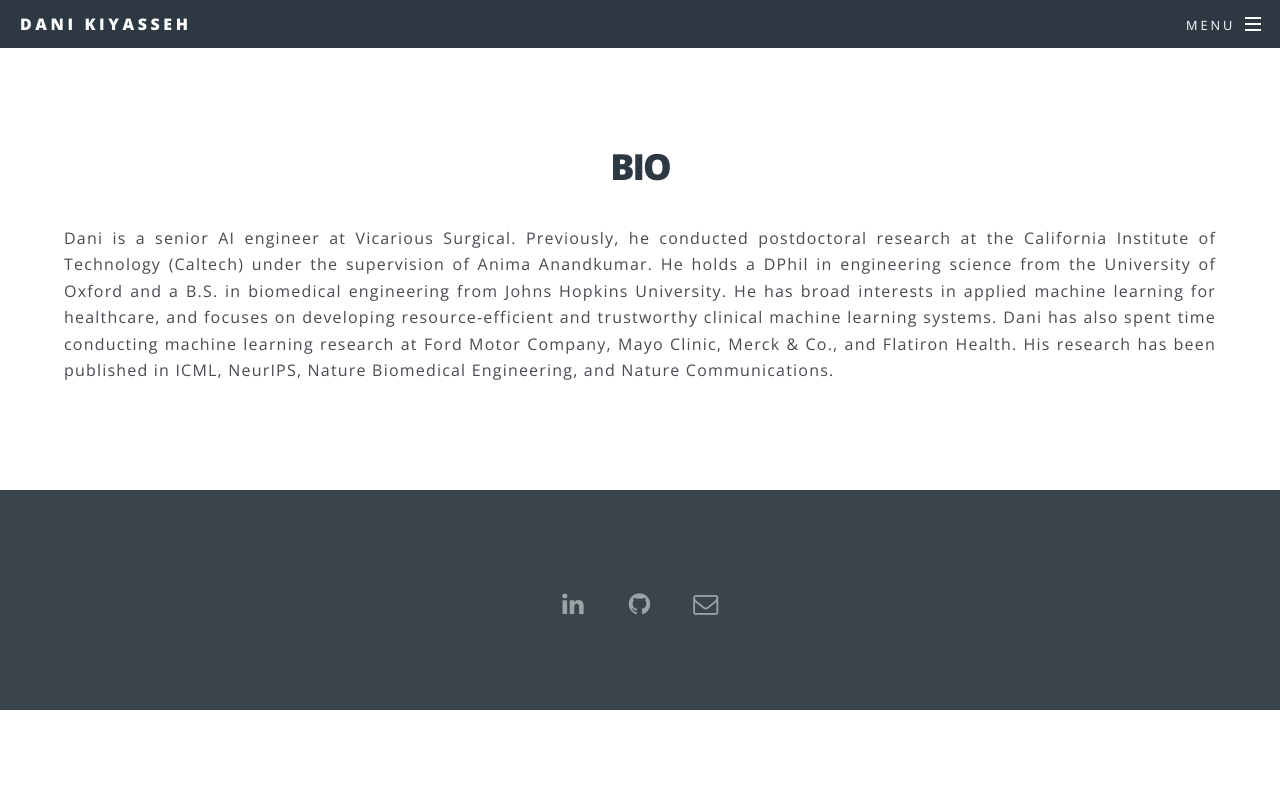
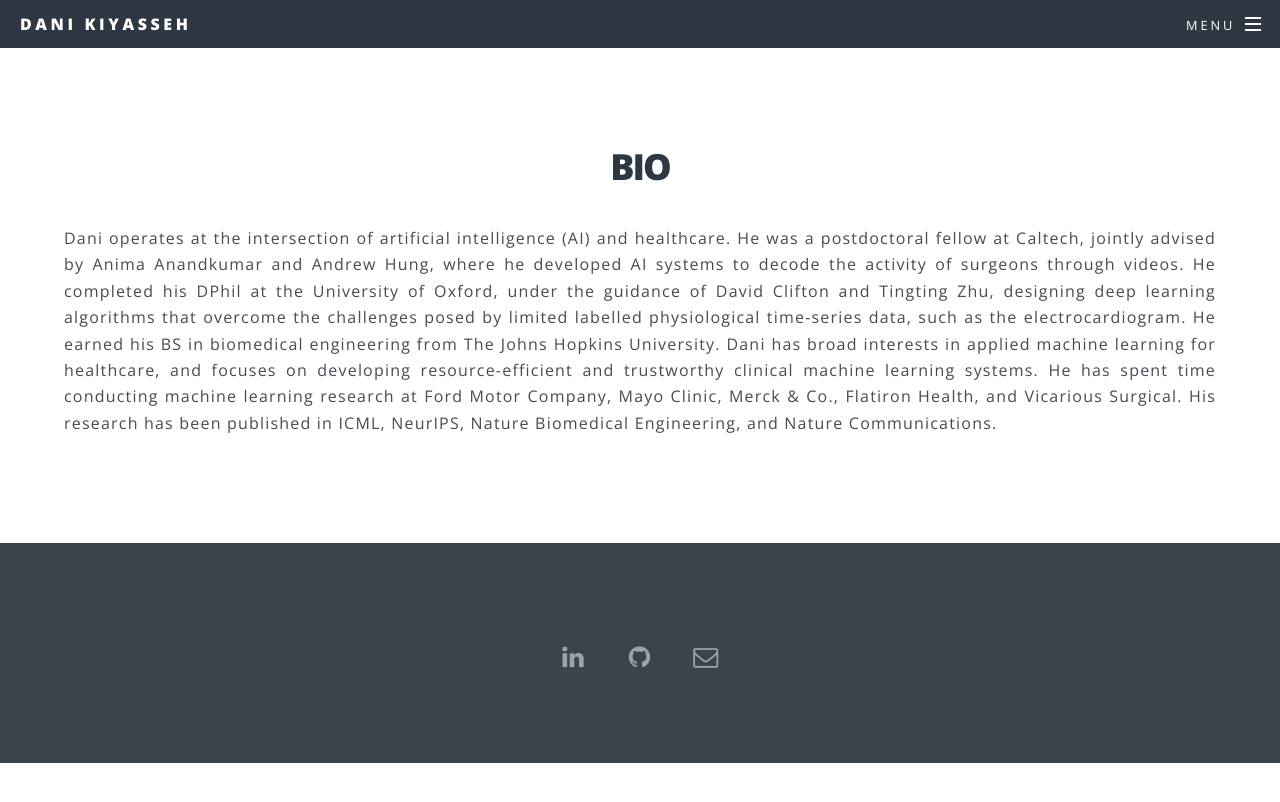
Before and after one commit to danikiyasseh/danikiyasseh.github.io, a Jekyll site: the page bio.html, which Jekyll copies as it is, in a window 1280 px wide. Shown: the top 802 px of the page. Built offline with Jekyll 4.4.1, drawn with Linux system fonts in a browser that asks for light colours; a style sheet for code colours, icons or effects is not loaded.

Commit message:
Update bio.html

```diff
--- a/bio.html
+++ b/bio.html
@@ -87,12 +87,13 @@
 								</h2>
 
 								<p style="text-align:justify;">
-                Dani is a senior AI engineer at Vicarious Surgical.
-                Previously, he conducted postdoctoral research at the California Institute of Technology (Caltech) under the supervision of Anima Anandkumar.
-                He holds a DPhil in engineering science from the University of Oxford and a B.S. in biomedical engineering from Johns Hopkins University.
-                He has broad interests in applied machine learning for healthcare, and focuses on developing resource-efficient and trustworthy clinical machine learning systems.
-                Dani has also spent time conducting machine learning research at Ford Motor Company, Mayo Clinic, Merck & Co., and Flatiron Health.
-                His research has been published in ICML, NeurIPS, Nature Biomedical Engineering, and Nature Communications.
+                Dani operates at the intersection of artificial intelligence (AI) and healthcare.
+		He was a postdoctoral fellow at Caltech, jointly advised by Anima Anandkumar and Andrew Hung, where he developed AI systems to decode the activity of surgeons through videos.
+		He completed his DPhil at the University of Oxford, under the guidance of David Clifton and Tingting Zhu, designing deep learning algorithms that overcome the challenges posed by limited labelled physiological time-series data, such as the electrocardiogram.
+		He earned his BS in biomedical engineering from The Johns Hopkins University.
+                Dani has broad interests in applied machine learning for healthcare, and focuses on developing resource-efficient and trustworthy clinical machine learning systems.
+		He has spent time conducting machine learning research at Ford Motor Company, Mayo Clinic, Merck & Co., Flatiron Health, and Vicarious Surgical.
+		His research has been published in ICML, NeurIPS, Nature Biomedical Engineering, and Nature Communications.
 								</p>
 
 								<p>
```
